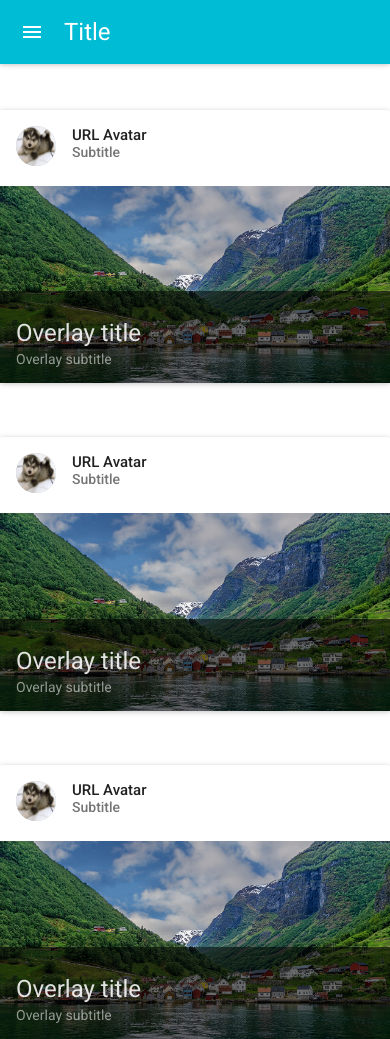
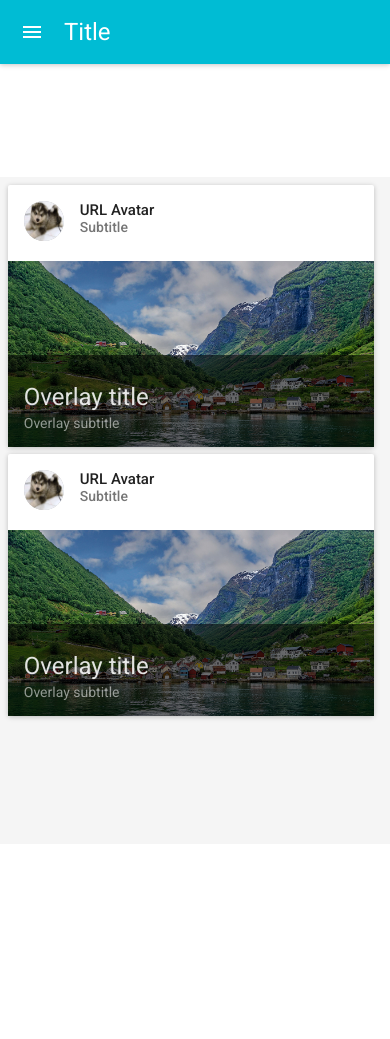
Before and after one commit to fajarachmadyusup13/my-react-materialui-boilerplate, a React app: page / in a window 390 px wide. After the commit the page ends 844 px from the top, so only its background shows below. Built offline with nearby package versions, Linux system fonts and the light colour scheme.

Commit message:
first achievment

```diff
--- a/public/style.css
+++ b/public/style.css
@@ -1,3 +1,62 @@
+html{
+    height: 100%;
+    min-height: 100%;
+}
+
 body {
     margin: 0px;
+    overflow: hidden;
+    height: 100%;
+    min-height: 100%;
 }
+
+
+#root {
+    overflow: hidden;
+    position: relative;
+    width: 100%;
+    height: 100%;
+}
+
+.container {
+    position: relative;
+    display: grid;
+    height: 100%;
+    width: 100%;
+    top: 0;
+    grid-template-columns: 1fr;
+    grid-auto-rows: auto auto;
+}
+
+.content-sidebar {
+    display: grid;
+    position: static;
+    grid-template-columns: 20% 80%;
+    overflow: hidden;
+}
+
+
+.content {
+    padding: 2%;
+    position: static;
+    overflow: auto;
+    background: #F5F5F5;
+}
+
+
+@media (max-width: 890px) {
+    .sidebar {
+        display: none;
+    }
+    .content-sidebar {
+        display: grid;
+        position: static;
+        grid-template-columns: 100%;
+    }
+    .content {
+        padding: 2%;
+        padding-right: 4%;
+        position: static;
+        overflow: auto;
+    }
+}
--- a/src/components/AppBar/index.js
+++ b/src/components/AppBar/index.js
@@ -1,21 +1,11 @@
 import React, { Component } from 'react';
 import AppBar from 'material-ui/AppBar';
 
-const styles = {
-    example: {
-        position: "fixed",
-        top: 0,
-    },
-};
-
 class AppBarComp extends Component {
-
     render() {
-
-
         return (
             <div>
-                <AppBar title="Title" style={styles.example}/>
+                <AppBar title="Title"/>
             </div>
         );
     }
--- a/src/components/Card/index.js
+++ b/src/components/Card/index.js
@@ -5,19 +5,16 @@ import puppy from './images/puppy.jpg';
 import norway from './images/norway.jpg';
 
 const styles = {
-    example: {
-        position: "absolute",
-        top: "13%",
-        width: "100%",
-        height: "100%"
+    card: {
+        margin: '0% 0% 2% 0%'
     }
 }
 
 class CardComp extends Component {
     render() {
         return (
-            <div style={styles.example}>
-                <Card >
+            <div>
+                <Card style={styles.card}>
                     <CardHeader
                         title = "URL Avatar"
                         subtitle = "Subtitle"
@@ -26,32 +23,7 @@ class CardComp extends Component {
                         overlay={<CardTitle title="Overlay title" subtitle="Overlay subtitle"/>}>
                         <img src={norway}/>
                     </CardMedia>
-                </Card>
-                <br/>
-                <br/>
-                <br/>
-                <Card >
-                    <CardHeader
-                        title = "URL Avatar"
-                        subtitle = "Subtitle"
-                        avatar = {puppy} />
-                    <CardMedia
-                        overlay={<CardTitle title="Overlay title" subtitle="Overlay subtitle"/>}>
-                        <img src={norway}/>
-                    </CardMedia>
-                </Card>
-                <br/>
-                <br/>
-                <br/>
-                <Card >
-                    <CardHeader
-                        title = "URL Avatar"
-                        subtitle = "Subtitle"
-                        avatar = {puppy} />
-                    <CardMedia
-                        overlay={<CardTitle title="Overlay title" subtitle="Overlay subtitle"/>}>
-                        <img src={norway}/>
-                    </CardMedia>
+
                 </Card>
             </div>
         );
--- /dev/null
+++ b/src/components/Content/index.js
@@ -0,0 +1,17 @@
+import React, { Component } from 'react';
+
+
+
+
+
+class ContentComp extends Component {
+    render() {
+        return (
+            <div className="content" >
+
+            </div>
+        );
+    }
+}
+
+export default ContentComp;
--- /dev/null
+++ b/src/components/SideBar/index.js
@@ -0,0 +1,22 @@
+import React, { Component } from 'react';
+import Drawer from 'material-ui/Drawer';
+import MenuItem from 'material-ui/MenuItem';
+import Paper from 'material-ui/Paper';
+const style = {
+    height: "100%"
+}
+
+class SideBarComp extends Component {
+    render() {
+        return (
+            <div className="sidebar">
+                <Paper style={style} zDepth={3}>
+                    <MenuItem>Menu Item</MenuItem>
+                    <MenuItem>Menu Item 2</MenuItem>
+                </Paper>
+            </div>
+        );
+    }
+}
+
+export default SideBarComp;
--- a/src/components/app.js
+++ b/src/components/app.js
@@ -1,14 +1,55 @@
 import React, { Component } from 'react';
+import RaisedButton from 'material-ui/RaisedButton';
+
+
+import MenuItem from 'material-ui/MenuItem';
+import Paper from 'material-ui/Paper';
 
 import AppBar from './AppBar';
+import SideBar from './SideBar';
+import Content from './Content';
+
 import Card from './Card';
 
+const style = {
+  height: "100%"
+}
+
 class App extends Component {
+  constructor(props) {
+    super(props);
+
+    this.state = {
+      tes: 1
+    }
+
+    this.handleToggle.bind(this);
+  }
+
+  handleToggle() {
+    this.setState({
+      tes: this.state.tes+1
+    })
+  }
+
   render() {
     return (
-      <div >
-        <AppBar />
-        <Card />
+      <div className="container">
+        <div className="appbar">
+          <AppBar />
+        </div>
+        <div className="content-sidebar">
+          <div className="sidebar">
+            <Paper style={{height:"100%"}} zDepth={3}>
+              <MenuItem>Menu Item</MenuItem>
+              <MenuItem>Menu Item 2</MenuItem>
+            </Paper>
+          </div>
+          <div className="content">
+            <Card />
+            <Card />
+          </div>
+        </div>
       </div>
     );
   }
```
